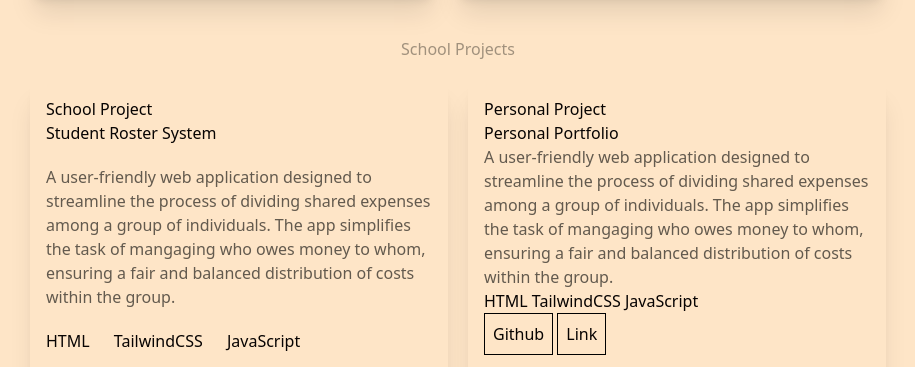
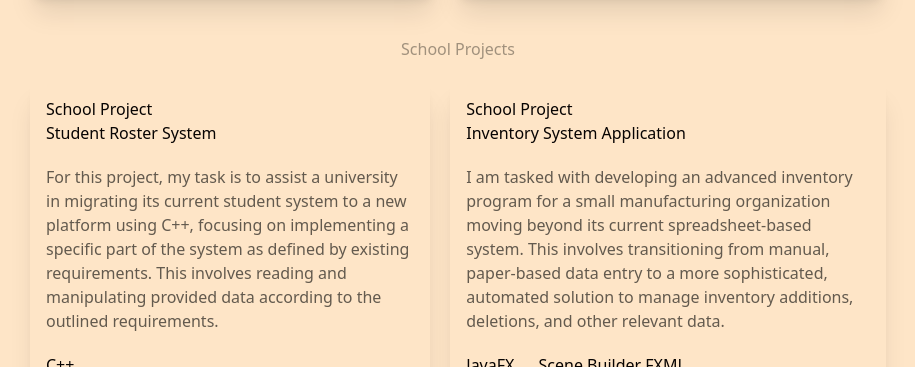
Before and after one commit to noname1112392/profile-website, a website: page index.html in a window 1280 px wide. Shown: the part 3871-4238 px from the top of the page, without its empty margins (182-1097 px from the left). Drawn offline with Linux system fonts and the light colour scheme.

Commit message:
Add links and link imgs for school project section

```diff
--- a/index.html
+++ b/index.html
@@ -414,31 +414,31 @@
                                         <!-- Description -->
                                         <div class="text-[#635A4E]">
                                             <span>
-                                                A user-friendly web application designed to streamline the process of
-                                                dividing
-                                                shared expenses among a group of individuals. The app simplifies the
-                                                task of
-                                                mangaging who owes money to whom,
-                                                ensuring a fair and balanced distribution of costs within the group.
-                                            </span>
+                                                For this project, my task is to assist a university in migrating its
+                                                current student
+                                                system to a new platform using C++, focusing on implementing a specific
+                                                part of the system
+                                                as defined by existing requirements. This involves reading and
+                                                manipulating provided data
+                                                according to the outlined requirements.
                                         </div>
                                         <!-- Techs that are used for the project -->
                                         <div class="space-x-5">
                                             <span>
-                                                HTML
+                                                C++
                                             </span>
                                             <span>
-                                                TailwindCSS
+
                                             </span>
                                             <span>
-                                                JavaScript
+
                                             </span>
                                         </div>
                                         <!-- Links -->
                                         <div>
                                             <div class="">
                                                 <button class="">
-                                                    <a href="https://github.com/noname1112392/TripSplit"
+                                                    <a href="https://github.com/noname1112392/Student-Roster-WGU"
                                                         target="_blank">
                                                         <img src="img/github-mark.svg" alt="GitHub" class="w-10 ficon">
                                                     </a>
@@ -447,39 +447,43 @@
                                         </div>
                                     </div>
                                     <!-- Second project -->
-                                    <div class="shadow-xl p-4">
+                                    <div class="shadow-xl p-4 space-y-5">
                                         <!-- Heading -->
                                         <div>
-                                            <h4>Personal Project</h4>
-                                            <h2>Personal Portfolio</h2>
+                                            <h4>School Project</h4>
+                                            <h2>Inventory System Application</h2>
                                         </div>
                                         <!-- Description -->
                                         <div class="text-[#635A4E]">
                                             <span>
-                                                A user-friendly web application designed to streamline the process of
-                                                dividing
-                                                shared expenses among a group of individuals. The app simplifies the
-                                                task of
-                                                mangaging who owes money to whom,
-                                                ensuring a fair and balanced distribution of costs within the group.
+                                                I am tasked with developing an advanced inventory program for a small manufacturing
+                                                organization moving beyond its current spreadsheet-based system. This involves
+                                                transitioning from manual, paper-based data entry to a more sophisticated, automated
+                                                solution to manage inventory additions, deletions, and other relevant data.
                                             </span>
                                         </div>
                                         <!-- Techs that are used for the project -->
-                                        <div>
+                                        <div class="space-x-5">
                                             <span>
-                                                HTML
+                                                JavaFX
                                             </span>
                                             <span>
-                                                TailwindCSS
+                                                Scene Builder FXML
                                             </span>
                                             <span>
-                                                JavaScript
+
                                             </span>
                                         </div>
                                         <!-- Links -->
                                         <div>
-                                            <button class="border border-black p-2"><a href="#">Github</a></button>
-                                            <button class="border border-black p-2"><a href="#">Link</a></button>
+                                            <div class="">
+                                                <button class="">
+                                                    <a href="https://github.com/noname1112392/Inventory-System-WGU"
+                                                        target="_blank">
+                                                        <img src="img/github-mark.svg" alt="GitHub" class="w-10 ficon">
+                                                    </a>
+                                                </button>
+                                            </div>
                                         </div>
                                     </div>
                                 </div>
```
